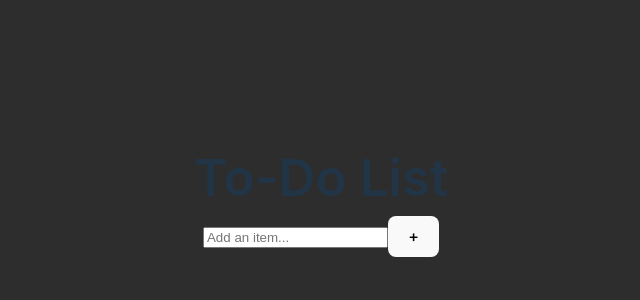
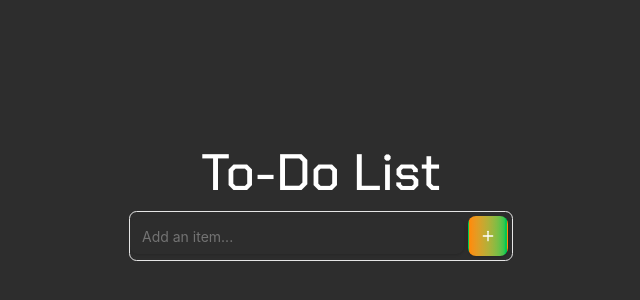
Before and after one commit to Andrew-R-Lawler/go-react-server, a React (Vite) app in the folder client/: page / in a window 1280 px wide. Shown: the part 202-502 px from the top of the page, without its empty margins (319-959 px from the left). Built offline with nearby package versions, Linux system fonts and the light colour scheme.

Commit message:
tailwind and shadcn back up and running, styling redone, google fonts imported better

```diff
--- a/client/index.html
+++ b/client/index.html
@@ -4,6 +4,9 @@
     <meta charset="UTF-8" />
     <link rel="icon" type="image/svg+xml" href="./src/assets/icons8-checkmark.svg" />
     <meta name="viewport" content="width=device-width, initial-scale=1.0" />
+    <link rel="preconnect" href="https://fonts.googleapis.com">
+    <link rel="preconnect" href="https://fonts.gstatic.com" crossorigin>
+    <link href="https://fonts.googleapis.com/css2?family=Chakra+Petch:ital,wght@0,300;0,400;0,500;0,600;0,700;1,300;1,400;1,500;1,600;1,700&display=swap" rel="stylesheet">
     <title>to-do app</title>
   </head>
   <body>
--- a/client/package.json
+++ b/client/package.json
@@ -14,6 +14,9 @@
     "@radix-ui/react-slot": "^1.1.2",
     "@tailwindcss/postcss": "^4.0.6",
     "@tailwindcss/vite": "^4.0.6",
+    "@tanstack/react-query": "^5.66.0",
+    "@tanstack/react-query-devtools": "^5.66.0",
+    "@tanstack/react-table": "^8.21.2",
     "class-variance-authority": "^0.7.1",
     "clsx": "^2.1.1",
     "css": "^3.0.0",
--- a/client/src/App.css
+++ b/client/src/App.css
@@ -1,3 +1,9 @@
+@import "tailwindcss";
+
+@plugin "tailwindcss-animate";
+
+@custom-variant dark (&:is(.dark *));
+
 .flex-container {
   display: flex;
   justify-content: center; /* Horizontally center */
@@ -18,3 +24,158 @@
     font-weight: 600;
     font-style: normal;
 }
+
+.chakra-petch-light {
+  font-family: "Chakra Petch", serif;
+  font-weight: 300;
+  font-style: normal;
+}
+
+.chakra-petch-regular {
+  font-family: "Chakra Petch", serif;
+  font-weight: 400;
+  font-style: normal;
+}
+
+.chakra-petch-medium {
+  font-family: "Chakra Petch", serif;
+  font-weight: 500;
+  font-style: normal;
+}
+
+.chakra-petch-semibold {
+  font-family: "Chakra Petch", serif;
+  font-weight: 600;
+  font-style: normal;
+}
+
+.chakra-petch-bold {
+  font-family: "Chakra Petch", serif;
+  font-weight: 700;
+  font-style: normal;
+}
+
+.chakra-petch-light-italic {
+  font-family: "Chakra Petch", serif;
+  font-weight: 300;
+  font-style: italic;
+}
+
+.chakra-petch-regular-italic {
+  font-family: "Chakra Petch", serif;
+  font-weight: 400;
+  font-style: italic;
+}
+
+.chakra-petch-medium-italic {
+  font-family: "Chakra Petch", serif;
+  font-weight: 500;
+  font-style: italic;
+}
+
+.chakra-petch-semibold-italic {
+  font-family: "Chakra Petch", serif;
+  font-weight: 600;
+  font-style: italic;
+}
+
+.chakra-petch-bold-italic {
+  font-family: "Chakra Petch", serif;
+  font-weight: 700;
+  font-style: italic;
+}
+
+:root {
+  --background: hsl(0 0% 100%);
+  --foreground: hsl(0 0% 3.9%);
+  --card: hsl(0 0% 100%);
+  --card-foreground: hsl(0 0% 3.9%);
+  --popover: hsl(0 0% 100%);
+  --popover-foreground: hsl(0 0% 3.9%);
+  --primary: hsl(0 0% 9%);
+  --primary-foreground: hsl(0 0% 98%);
+  --secondary: hsl(0 0% 96.1%);
+  --secondary-foreground: hsl(0 0% 9%);
+  --muted: hsl(0 0% 96.1%);
+  --muted-foreground: hsl(0 0% 45.1%);
+  --accent: hsl(0 0% 96.1%);
+  --accent-foreground: hsl(0 0% 9%);
+  --destructive: hsl(0 84.2% 60.2%);
+  --destructive-foreground: hsl(0 0% 98%);
+  --border: hsl(0 0% 89.8%);
+  --input: hsl(0 0% 89.8%);
+  --ring: hsl(0 0% 3.9%);
+  --chart-1: hsl(12 76% 61%);
+  --chart-2: hsl(173 58% 39%);
+  --chart-3: hsl(197 37% 24%);
+  --chart-4: hsl(43 74% 66%);
+  --chart-5: hsl(27 87% 67%);
+  --radius: 0.6rem;
+}
+
+.dark {
+  --background: hsl(0 0% 3.9%);
+  --foreground: hsl(0 0% 98%);
+  --card: hsl(0 0% 3.9%);
+  --card-foreground: hsl(0 0% 98%);
+  --popover: hsl(0 0% 3.9%);
+  --popover-foreground: hsl(0 0% 98%);
+  --primary: hsl(0 0% 98%);
+  --primary-foreground: hsl(0 0% 9%);
+  --secondary: hsl(0 0% 14.9%);
+  --secondary-foreground: hsl(0 0% 98%);
+  --muted: hsl(0 0% 14.9%);
+  --muted-foreground: hsl(0 0% 63.9%);
+  --accent: hsl(0 0% 14.9%);
+  --accent-foreground: hsl(0 0% 98%);
+  --destructive: hsl(0 62.8% 30.6%);
+  --destructive-foreground: hsl(0 0% 98%);
+  --border: hsl(0 0% 14.9%);
+  --input: hsl(0 0% 14.9%);
+  --ring: hsl(0 0% 83.1%);
+  --chart-1: hsl(220 70% 50%);
+  --chart-2: hsl(160 60% 45%);
+  --chart-3: hsl(30 80% 55%);
+  --chart-4: hsl(280 65% 60%);
+  --chart-5: hsl(340 75% 55%);
+}
+
+@theme inline {
+  --color-background: var(--background);
+  --color-foreground: var(--foreground);
+  --color-card: var(--card);
+  --color-card-foreground: var(--card-foreground);
+  --color-popover: var(--popover);
+  --color-popover-foreground: var(--popover-foreground);
+  --color-primary: var(--primary);
+  --color-primary-foreground: var(--primary-foreground);
+  --color-secondary: var(--secondary);
+  --color-secondary-foreground: var(--secondary-foreground);
+  --color-muted: var(--muted);
+  --color-muted-foreground: var(--muted-foreground);
+  --color-accent: var(--accent);
+  --color-accent-foreground: var(--accent-foreground);
+  --color-destructive: var(--destructive);
+  --color-destructive-foreground: var(--destructive-foreground);
+  --color-border: var(--border);
+  --color-input: var(--input);
+  --color-ring: var(--ring);
+  --color-chart-1: var(--chart-1);
+  --color-chart-2: var(--chart-2);
+  --color-chart-3: var(--chart-3);
+  --color-chart-4: var(--chart-4);
+  --color-chart-5: var(--chart-5);
+  --radius-sm: calc(var(--radius) - 4px);
+  --radius-md: calc(var(--radius) - 2px);
+  --radius-lg: var(--radius);
+  --radius-xl: calc(var(--radius) + 4px);
+}
+
+@layer base {
+  * {
+    @apply border-border outline-ring/50;
+  }
+  body {
+    @apply bg-background text-foreground;
+  }
+}
--- a/client/src/App.tsx
+++ b/client/src/App.tsx
@@ -1,34 +1,46 @@
 import React, { useState } from 'react'
 import './App.css'
-
+import { Button } from './components/ui/button';
+import { Input } from './components/ui/input';
+import { Plus } from 'lucide-react';
 
 function App() {
+
     const [inputValue, setInputValue] = useState<string>('');
+
     const handleChange = (event: React.ChangeEvent<HTMLInputElement>) => {
         setInputValue(event.target.value);
     };
-    const handlePost = () => {
+
+    const handlePost = (event: React.ChangeEvent<HTMLFormElement>) => {
         console.log('button pressed', inputValue);
         setInputValue('');
+        event.preventDefault();
     }
 
   return (
     <div className="flex-container">
-        <div className="flex-item">
-        <h1 className="header1">To-Do List</h1>
-        <div>
-      <input
+    <div className="space-y-4 w-full max-w-sm">
+        <div className='flex-item'>
+        <h1 className='chakra-petch-medium header1 text-white'>To-Do List</h1>
+        <form onSubmit={handlePost} className="space-y-4">
+            <div className="flex items-center space-x-0 border rounded-md overflow-hidden focus-within:ring-2 focus-within:ring-offset-2 focus-within:ring-orange-400">
+                <Input
                   type="text"
+                  placeholder="Add an item..."
+                  className="border-none focus-visible:ring-0 focus-visible:ring-offset-0 text-white"
                   value={inputValue}
                   onChange={handleChange}
-        placeholder="Add an item..."
                 />
-      <button
+                <Button
+                  type="submit"
+                  className="bg-gradient-to-r from-orange-400 to-green-500 hover:from-orange-500 hover:to-green-600 text-white border-none rounded-none m-1 p-2 w-10 h-10 flex-shrink-0"
                   aria-label="Add item"
-        onClick={handlePost}
                 >
-      +
-      </button>
+                  <Plus className="w-6 h-6" />
+                </Button>
+            </div>
+        </form>
         </div>
     </div>
     </div>
--- a/client/src/components/styled-table.tsx
+++ b/client/src/components/styled-table.tsx
@@ -36,15 +36,14 @@ export function StyledTable({ items, setItems }: StyledTableProps) {
       <Table className="border rounded-md overflow-hidden">
         <TableHeader className="bg-gradient-to-r from-orange-400 to-green-500">
           <TableRow>
+            <TableHead className="text-white font-bold w-16">Status</TableHead>
             <TableHead className="text-white font-bold">Item</TableHead>
-            <TableHead className="text-white font-bold text-center">Status</TableHead>
             <TableHead className="text-white font-bold text-right">Actions</TableHead>
           </TableRow>
         </TableHeader>
         <TableBody>
           {items.map((item) => (
             <TableRow key={item.id} className={item.completed ? "bg-gray-100" : ""}>
-              <TableCell>{item.name}</TableCell>
               <TableCell className="text-center">
                 <Checkbox
                   checked={item.completed}
@@ -52,6 +51,7 @@ export function StyledTable({ items, setItems }: StyledTableProps) {
                   aria-label={`Mark ${item.name} as ${item.completed ? "incomplete" : "complete"}`}
                 />
               </TableCell>
+              <TableCell>{item.name}</TableCell>
               <TableCell className="text-right">
                 <div className="flex justify-end space-x-2">
                   <Button
--- a/client/vite.config.ts
+++ b/client/vite.config.ts
@@ -1,10 +1,11 @@
 import { defineConfig } from 'vite'
 import react from '@vitejs/plugin-react-swc'
 import path from "path"
+import tailwindcss from '@tailwindcss/vite'
 
 // https://vite.dev/config/
 export default defineConfig({
-  plugins: [react()],
+  plugins: [react(), tailwindcss()],
   server: {
       watch: {
           usePolling: true
```
Also changed, not shown: client/components.json, 2 other files (tests, documents, lock files or other folders). Lines whose indentation alone changed are shown as unchanged.
